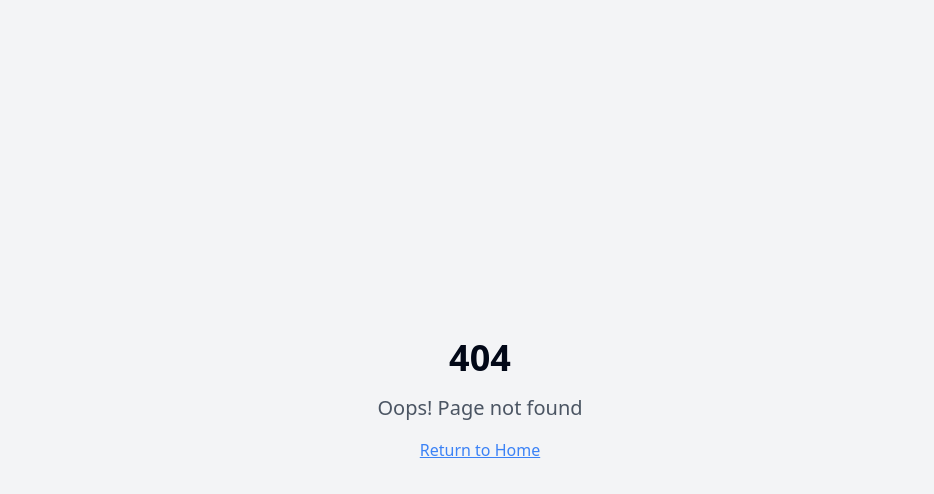
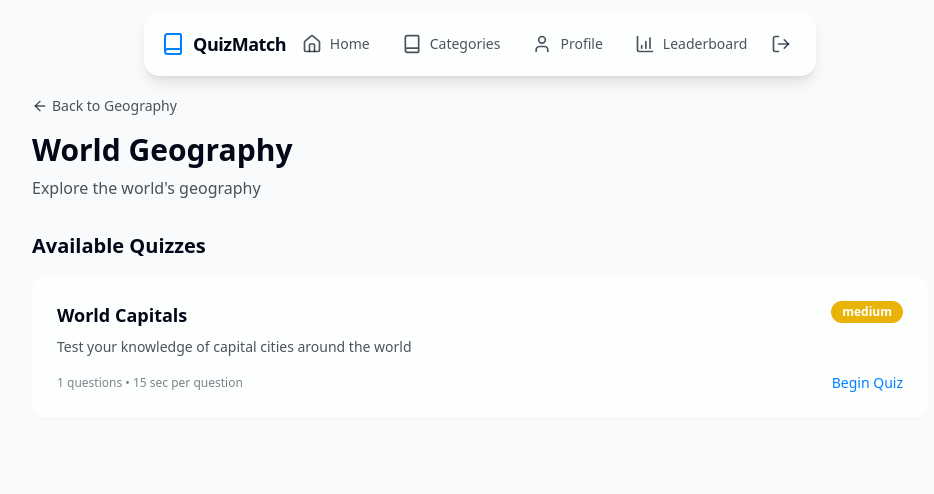
Before and after one commit to akashbhoite/quizmate-challenge, a React (Vite) app: page /categories/geography/world-geography in a window 1280 px wide. Before the commit this address had no page. Shown: the top 494 px of the page, without its empty margins (160-1094 px from the left). Built offline with nearby package versions, Linux system fonts and the light colour scheme.

Commit message:
Fix navigation error
Fixes a navigation error that occurs after clicking "Start Competing" and selecting a category, resulting in a 404 "Page not found" error.

```diff
--- a/src/App.tsx
+++ b/src/App.tsx
@@ -7,6 +7,8 @@ import { BrowserRouter, Routes, Route } from "react-router-dom";
 import { AnimatePresence } from "framer-motion";
 import Index from "./pages/Index";
 import Categories from "./pages/Categories";
+import CategoryDetail from "./pages/CategoryDetail";
+import SubjectDetail from "./pages/SubjectDetail";
 import Profile from "./pages/Profile";
 import Quiz from "./pages/Quiz";
 import Results from "./pages/Results";
@@ -24,6 +26,8 @@ const App = () => (
           <Routes>
             <Route path="/" element={<Index />} />
             <Route path="/categories" element={<Categories />} />
+            <Route path="/categories/:categoryId" element={<CategoryDetail />} />
+            <Route path="/categories/:categoryId/:subjectId" element={<SubjectDetail />} />
             <Route path="/profile" element={<Profile />} />
             <Route path="/quiz/:categoryId/:subjectId/:quizId" element={<Quiz />} />
             <Route path="/results/:categoryId/:subjectId/:quizId" element={<Results />} />
--- a/src/components/CategoryCard.tsx
+++ b/src/components/CategoryCard.tsx
@@ -13,7 +13,7 @@ interface CategoryCardProps {
 }
 
 const CategoryCard = ({ id, name, icon: Icon, description, color }: CategoryCardProps) => {
-  // Extract color name from the color class (e.g., "bg-blue-500" -> "blue-500")
+  // Extract color name without the "bg-" prefix
   const colorName = color.replace("bg-", "");
 
   return (
@@ -42,7 +42,7 @@ const CategoryCard = ({ id, name, icon: Icon, description, color }: CategoryCard
 
           <div className="mt-4 flex justify-between items-center">
             <span className="text-xs font-medium text-foreground/50">
-              5 subjects available
+              {name === 'Mathematics' ? '5' : name === 'Science' ? '3' : '2'} subjects available
             </span>
 
             <motion.div
--- a/src/components/ui/badge.tsx
+++ b/src/components/ui/badge.tsx
@@ -1,3 +1,4 @@
+
 import * as React from "react"
 import { cva, type VariantProps } from "class-variance-authority"
 
--- a/src/pages/Categories.tsx
+++ b/src/pages/Categories.tsx
@@ -1,7 +1,7 @@
 
 import { useState, useEffect } from "react";
 import { motion } from "framer-motion";
-import { Calculator, Beaker, BookOpen, Landmark, Globe } from "lucide-react";
+import { Calculator, Beaker, BookOpen, Landmark, Globe, Flask } from "lucide-react";
 import Layout from "@/components/Layout";
 import CategoryCard from "@/components/CategoryCard";
 import { staggerChildren } from "@/utils/animations";
@@ -11,6 +11,7 @@ import { categories } from "@/utils/quizData";
 const categoryIcons = {
   calculator: Calculator,
   beaker: Beaker,
+  flask: Flask, // Add the Flask icon
   "book-open": BookOpen,
   landmark: Landmark,
   globe: Globe
--- /dev/null
+++ b/src/pages/CategoryDetail.tsx
@@ -0,0 +1,110 @@
+import { useState, useEffect } from "react";
+import { useParams, Link } from "react-router-dom";
+import { motion } from "framer-motion";
+import { ArrowLeft } from "lucide-react";
+import Layout from "@/components/Layout";
+import { categories, Subject } from "@/utils/quizData";
+import { cn } from "@/lib/utils";
+import { Button } from "@/components/ui/button";
+
+const CategoryDetail = () => {
+  const { categoryId } = useParams<{ categoryId: string }>();
+  const [mounted, setMounted] = useState(false);
+  const [category, setCategory] = useState<typeof categories[0] | undefined>(undefined);
+
+  useEffect(() => {
+    setMounted(true);
+
+    // Find the category by ID
+    const foundCategory = categories.find((cat) => cat.id === categoryId);
+    setCategory(foundCategory);
+  }, [categoryId]);
+
+  if (!mounted) return null;
+
+  if (!category) {
+    return (
+      <Layout>
+        <div className="text-center py-12">
+          <h2 className="text-2xl font-bold mb-4">Category Not Found</h2>
+          <p className="mb-6">The category you're looking for doesn't exist.</p>
+          <Link to="/categories">
+            <Button>Back to Categories</Button>
+          </Link>
+        </div>
+      </Layout>
+    );
+  }
+
+  return (
+    <Layout>
+      <div className="max-w-4xl mx-auto">
+        <div className="mb-8">
+          <Link to="/categories" className="inline-flex items-center text-sm text-foreground/70 hover:text-foreground mb-4">
+            <ArrowLeft size={16} className="mr-1" />
+            Back to Categories
+          </Link>
+
+          <motion.div
+            initial={{ opacity: 0, y: 20 }}
+            animate={{ opacity: 1, y: 0 }}
+            transition={{ duration: 0.5 }}
+            className="flex items-center gap-4"
+          >
+            <div className={cn(
+              "rounded-full p-3 flex items-center justify-center",
+              `${category.color}/10`
+            )}>
+              {/* We would need the icon here, but we'll keep it simple */}
+            </div>
+            <div>
+              <h1 className="text-3xl font-bold">{category.name}</h1>
+              <p className="text-foreground/70">{category.description}</p>
+            </div>
+          </motion.div>
+        </div>
+
+        <motion.div
+          initial={{ opacity: 0 }}
+          animate={{ opacity: 1 }}
+          transition={{ delay: 0.2 }}
+        >
+          <h2 className="text-xl font-semibold mb-4">Available Subjects</h2>
+
+          {category.subjects.length === 0 ? (
+            <div className="glass-card rounded-xl p-6 text-center">
+              <p>No subjects available for this category yet.</p>
+            </div>
+          ) : (
+            <div className="grid grid-cols-1 md:grid-cols-2 gap-6">
+              {category.subjects.map((subject: Subject) => (
+                <Link key={subject.id} to={`/categories/${category.id}/${subject.id}`}>
+                  <motion.div
+                    whileHover={{ y: -5 }}
+                    className="glass-card rounded-xl p-6 hover:shadow-md transition-all"
+                  >
+                    <h3 className="text-lg font-semibold mb-2">{subject.name}</h3>
+                    <p className="text-sm text-foreground/70 mb-4">{subject.description}</p>
+                    <div className="flex justify-between items-center">
+                      <span className="text-xs font-medium text-foreground/50">
+                        {subject.quizzes.length} quizzes available
+                      </span>
+                      <motion.div
+                        whileHover={{ x: 3 }}
+                        className="text-primary text-sm font-medium"
+                      >
+                        Start Learning
+                      </motion.div>
+                    </div>
+                  </motion.div>
+                </Link>
+              ))}
+            </div>
+          )}
+        </motion.div>
+      </div>
+    </Layout>
+  );
+};
+
+export default CategoryDetail;
--- /dev/null
+++ b/src/pages/SubjectDetail.tsx
@@ -0,0 +1,123 @@
+
+import { useState, useEffect } from "react";
+import { useParams, Link } from "react-router-dom";
+import { motion } from "framer-motion";
+import { ArrowLeft } from "lucide-react";
+import Layout from "@/components/Layout";
+import { categories, Quiz } from "@/utils/quizData";
+import { cn } from "@/lib/utils";
+import { Badge } from "@/components/ui/badge";
+import { Button } from "@/components/ui/button";
+
+const SubjectDetail = () => {
+  const { categoryId, subjectId } = useParams<{ categoryId: string; subjectId: string }>();
+  const [mounted, setMounted] = useState(false);
+  const [category, setCategory] = useState<typeof categories[0] | undefined>(undefined);
+  const [subject, setSubject] = useState<any>(undefined);
+
+  useEffect(() => {
+    setMounted(true);
+
+    // Find the category and subject
+    const foundCategory = categories.find((cat) => cat.id === categoryId);
+    setCategory(foundCategory);
+
+    if (foundCategory) {
+      const foundSubject = foundCategory.subjects.find((sub) => sub.id === subjectId);
+      setSubject(foundSubject);
+    }
+  }, [categoryId, subjectId]);
+
+  if (!mounted) return null;
+
+  if (!category || !subject) {
+    return (
+      <Layout>
+        <div className="text-center py-12">
+          <h2 className="text-2xl font-bold mb-4">Subject Not Found</h2>
+          <p className="mb-6">The subject you're looking for doesn't exist.</p>
+          <Link to="/categories">
+            <Button>Back to Categories</Button>
+          </Link>
+        </div>
+      </Layout>
+    );
+  }
+
+  const getDifficultyColor = (difficulty: string) => {
+    switch (difficulty) {
+      case "easy": return "bg-green-500";
+      case "medium": return "bg-yellow-500";
+      case "hard": return "bg-red-500";
+      default: return "bg-gray-500";
+    }
+  };
+
+  return (
+    <Layout>
+      <div className="max-w-4xl mx-auto">
+        <div className="mb-8">
+          <Link to={`/categories/${categoryId}`} className="inline-flex items-center text-sm text-foreground/70 hover:text-foreground mb-4">
+            <ArrowLeft size={16} className="mr-1" />
+            Back to {category.name}
+          </Link>
+
+          <motion.div
+            initial={{ opacity: 0, y: 20 }}
+            animate={{ opacity: 1, y: 0 }}
+            transition={{ duration: 0.5 }}
+          >
+            <h1 className="text-3xl font-bold mb-2">{subject.name}</h1>
+            <p className="text-foreground/70">{subject.description}</p>
+          </motion.div>
+        </div>
+
+        <motion.div
+          initial={{ opacity: 0 }}
+          animate={{ opacity: 1 }}
+          transition={{ delay: 0.2 }}
+        >
+          <h2 className="text-xl font-semibold mb-4">Available Quizzes</h2>
+
+          {subject.quizzes.length === 0 ? (
+            <div className="glass-card rounded-xl p-6 text-center">
+              <p>No quizzes available for this subject yet.</p>
+            </div>
+          ) : (
+            <div className="grid grid-cols-1 gap-4">
+              {subject.quizzes.map((quiz: Quiz) => (
+                <Link key={quiz.id} to={`/quiz/${categoryId}/${subjectId}/${quiz.id}`}>
+                  <motion.div
+                    whileHover={{ y: -3 }}
+                    className="glass-card rounded-xl p-6 hover:shadow-md transition-all"
+                  >
+                    <div className="flex justify-between items-start mb-2">
+                      <h3 className="text-lg font-semibold">{quiz.title}</h3>
+                      <Badge className={cn("text-white", getDifficultyColor(quiz.difficulty))}>
+                        {quiz.difficulty}
+                      </Badge>
+                    </div>
+                    <p className="text-sm text-foreground/70 mb-4">{quiz.description}</p>
+                    <div className="flex justify-between items-center">
+                      <span className="text-xs font-medium text-foreground/50">
+                        {quiz.questions.length} questions • {quiz.timePerQuestion} sec per question
+                      </span>
+                      <motion.div
+                        whileHover={{ x: 3 }}
+                        className="text-primary text-sm font-medium"
+                      >
+                        Begin Quiz
+                      </motion.div>
+                    </div>
+                  </motion.div>
+                </Link>
+              ))}
+            </div>
+          )}
+        </motion.div>
+      </div>
+    </Layout>
+  );
+};
+
+export default SubjectDetail;
```
